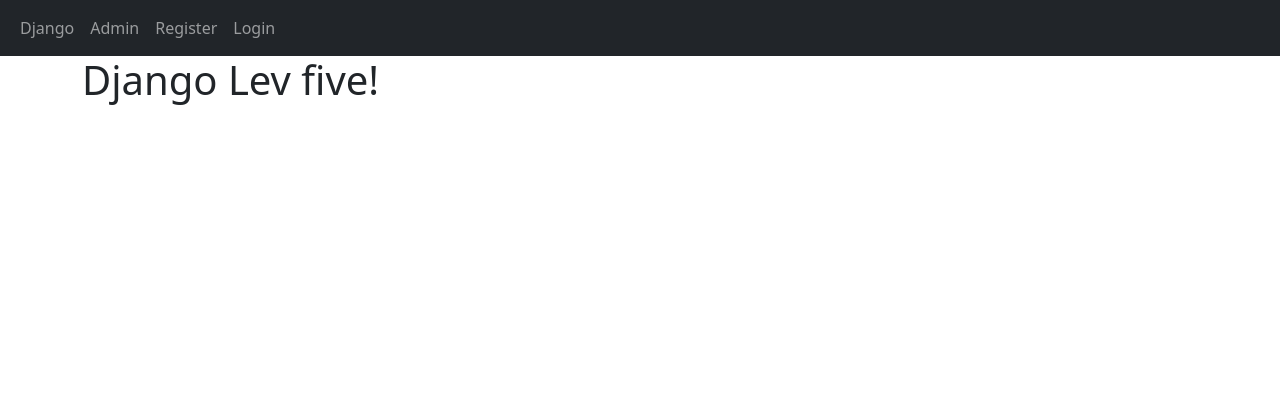
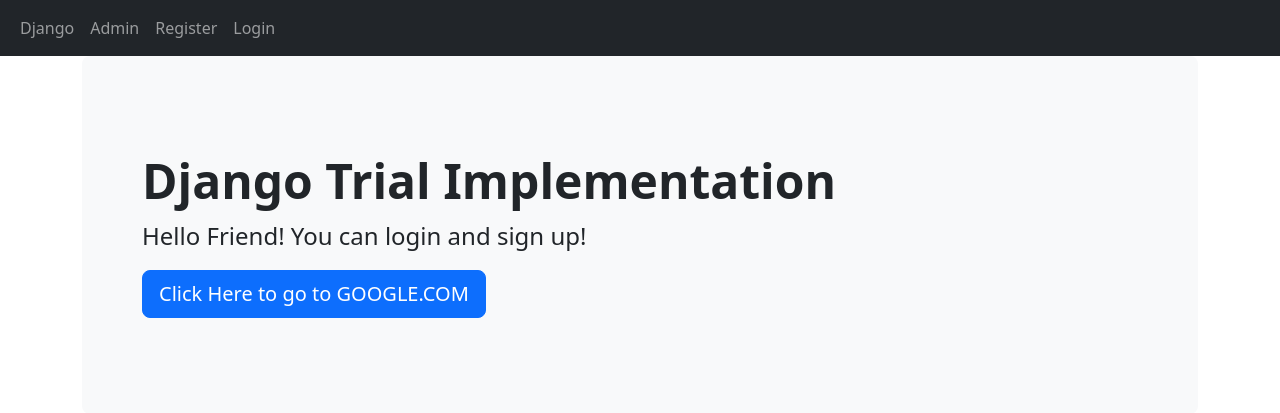
Before and after one commit to babaramdev-py/DjangoFirstRepo, a Django app: page / in a window 1280 px wide. Shown: the top 413 px of the page. Run offline with Django 3.2, Linux system fonts and the light colour scheme.

Commit message:
Changes to the index.html

```diff
--- a/learning_users/templates/basic_app/index.html
+++ b/learning_users/templates/basic_app/index.html
@@ -1,7 +1,11 @@
 <!DOCTYPE html>
 {% extends 'basic_app/base.html' %}
 {% block body_block %}
-    <div class="jumbotron">
-        <h1>Django Lev five!</h1>
-    </div>
+    <div class="p-5 mb-4 bg-light rounded-3">
+        <div class="container-fluid py-5">
+          <h1 class="display-5 fw-bold">Django Trial Implementation</h1>
+          <p class="col-md-8 fs-4">Hello Friend! You can login and sign up!</p>
+          <button action = "https://www.google.com" class="btn btn-primary btn-lg" type="button">Click Here to go to GOOGLE.COM</button>
+        </div>
+      </div>
 {% endblock %}
```
